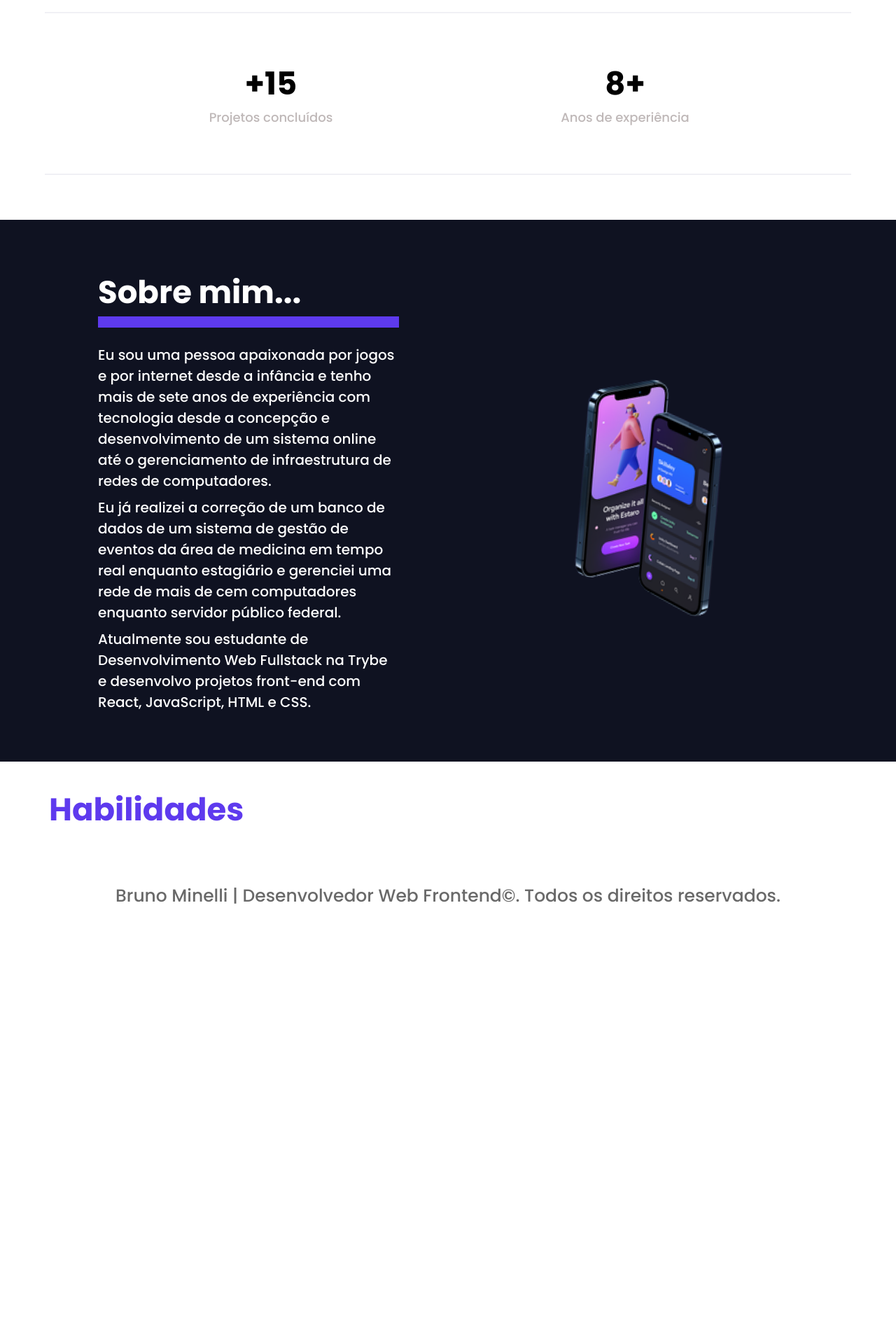
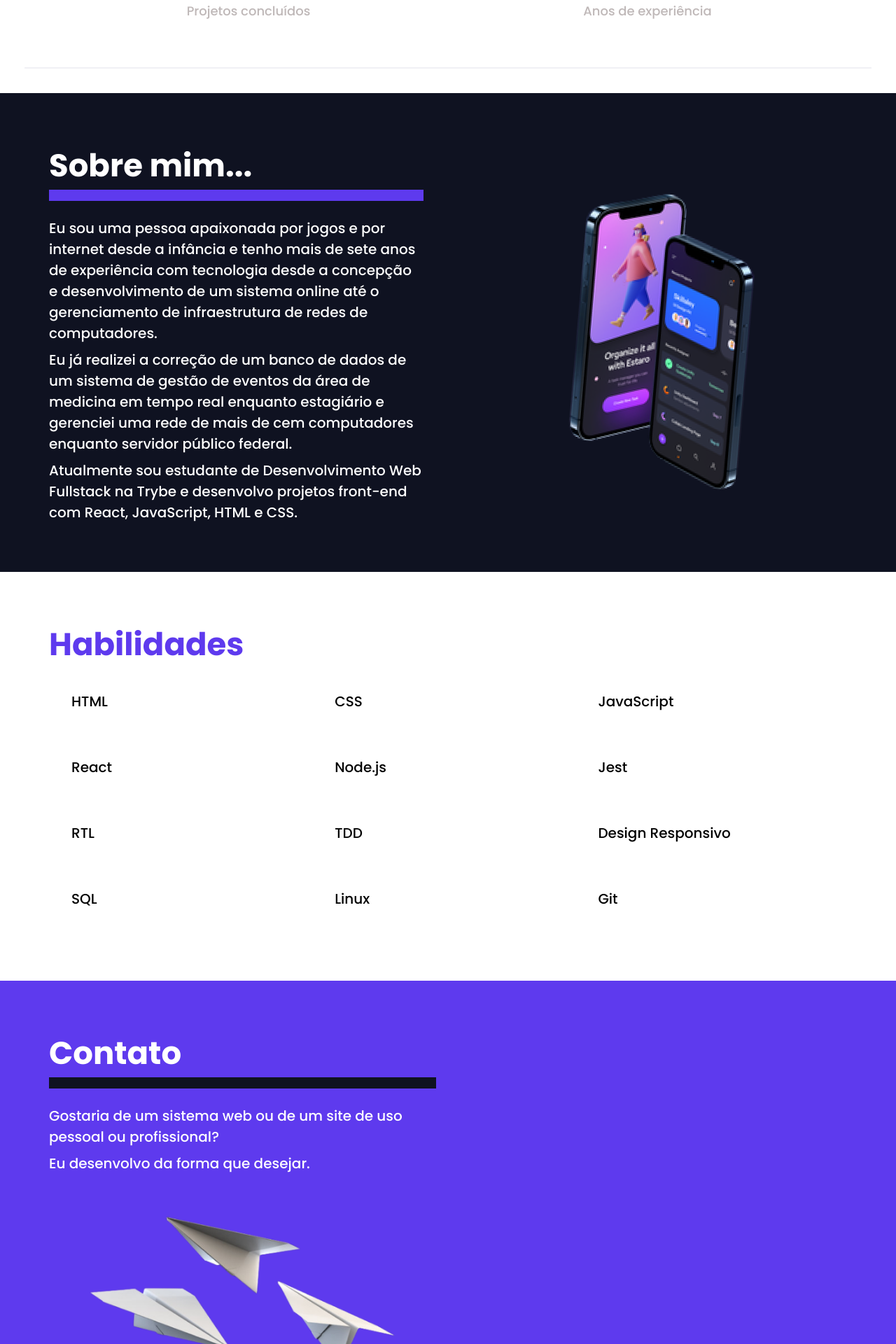
Before and after one commit to obrunominelli/obrunominelli.github.io, a React (Create React App) app: page / in a window 1280 px wide. Shown: the part 780-2700 px from the top of the page at 70% size. Before the commit the page ends 2114 px from the top, so only its background shows below. Built offline with nearby package versions, Linux system fonts and the light colour scheme.

Commit message:
Ajuste de design e criaçao do componente HomeContact.

```diff
--- a/src/components/HomeAbout.js
+++ b/src/components/HomeAbout.js
@@ -4,10 +4,10 @@ import { images } from '../data/images';
 class HomeAbout extends Component {
   render() {
     return (
-      <article className="row background-color-purple">
+      <article className="row background-color-dark-purple">
         <div className="flex-container">
           <section className="flex-container col">
-            <h1 className="content-title-white">Sobre mim...</h1>
+            <h1 className="content-title-white-border">Sobre mim...</h1>
             <p className="content-text-white">
               Eu sou uma pessoa apaixonada por jogos e por internet desde a infância e tenho mais de sete anos de experiência com tecnologia desde a concepção e desenvolvimento de um sistema online até o gerenciamento de infraestrutura de redes de computadores.
             </p>
--- /dev/null
+++ b/src/components/HomeContact.js
@@ -0,0 +1,24 @@
+import{ Component } from 'react';
+import { images } from '../data/images';
+
+class HomeContact extends Component {
+  render() {
+    return (
+      <article className="flex-container row background-color-purple">
+        <section className="flex-container col">
+          <h1 className="content-title-white">Contato</h1>
+          <p className="content-text-white">Gostaria de um sistema web ou de um site de uso pessoal ou profissional?</p>
+          <p className="content-text-white">Eu desenvolvo da forma que desejar.</p>
+          <figure className="flex-container">
+            <img src={ images.paperAirplanes.src } alt={ images.paperAirplanes.alt } className="content-image-auto"/>
+          </figure>
+        </section>
+        <section>
+
+        </section>
+      </article>
+    );
+  }
+}
+
+export default HomeContact;
--- a/src/components/HomeMetrics.js
+++ b/src/components/HomeMetrics.js
@@ -10,7 +10,7 @@ class HomeMetrics extends Component {
             <h2 className="content-text-grey">Projetos concluídos</h2>
           </section>
           <section className="block">
-            <h1 className="content-title-auto">8+</h1>
+            <h1 className="content-title-auto">+8</h1>
             <h2 className="content-text-grey">Anos de experiência</h2>
           </section>
         </div>
--- a/src/components/HomeSkills.js
+++ b/src/components/HomeSkills.js
@@ -1,10 +1,16 @@
 import{ Component } from 'react';
+import skills from '../data/skills';
 
 class HomeSkills extends Component {
   render() {
     return (
       <article className="flex-container">
-        <h1 className="content-title-purple">Habilidades</h1>
+        <section className="flex-container col">
+          <h1 className="content-title-purple">Habilidades</h1>
+          <div className="skills">
+            { skills.hardSkills.map((skill) => <p className="skill-block content-text-auto">{skill}</p>) }
+          </div>
+        </section>
       </article>
     );
   }
--- a/src/data/images.js
+++ b/src/data/images.js
@@ -1,9 +1,11 @@
 import WhiteScreenLaptop from '../images/white-screen-laptop.png';
 import PurpleCellphone from '../images/purple-cellphone.png';
+import PaperAirplanes from '../images/paper-airplanes.png';
 
 const images = {
   laptop: { src: WhiteScreenLaptop, alt: 'Laptop com a tela em branco' },
-  cellphone: { src: PurpleCellphone, alt: 'Tepefone móvel roxo' },
+  cellphone: { src: PurpleCellphone, alt: 'Telefone móvel roxo' },
+  paperAirplanes: { src: PaperAirplanes, alt: 'Aviões de papel' },
 }
 
 export { images };
--- a/src/data/skills.js
+++ b/src/data/skills.js
@@ -4,8 +4,8 @@ const skills = {
     'RTL', 'TDD', 'Design Responsivo', 'SQL', 'Linux', 'Git'
   ],
   softSkills: [
-    'Gestão de tempo', 'Senso de Urgência', 'Negociação', 'Pensamento Abstrato',
-    'Empatia', 'Trabalho em Equipe', 'Comunicação Interpessoal', 'Criatividade']
+    'Gestão de Tempo', 'Senso de Urgência', 'Negociação', 'Pensamento Abstrato',
+    'Empatia', 'Trabalho em Equipe', 'Comunicação Interpessoal', 'Criatividade', 'Autodidata']
 }
 
 export default skills;
--- a/src/pages/Home.js
+++ b/src/pages/Home.js
@@ -2,6 +2,7 @@ import{ Component } from 'react';
 import Footer from '../components/Footer';
 import Header from '../components/Header';
 import HomeAbout from '../components/HomeAbout';
+import HomeContact from '../components/HomeContact';
 import HomeIntro from '../components/HomeIntro';
 import HomeMetrics from '../components/HomeMetrics';
 import HomeSkills from '../components/HomeSkills';
@@ -16,6 +17,7 @@ class Home extends Component {
           <HomeMetrics />
           <HomeAbout />
           <HomeSkills />
+          <HomeContact />
         </main>
         <Footer />
       </>
--- a/src/styles/style.css
+++ b/src/styles/style.css
@@ -13,7 +13,7 @@
   display: flex;
   align-items: center;
   justify-content: center;
-  padding: 35px 70px;
+  padding: 35px;
 }
 
 .row {
@@ -43,7 +43,7 @@
 }
 
 .container {
-  margin: 64px;
+  margin: 35px;
   border-top: 2px solid var(--light-grey);
   border-bottom: 2px solid var(--light-grey);
 }
@@ -110,6 +110,10 @@
 }
 
 .background-color-purple {
+  background-color: var(--purple);
+}
+
+.background-color-dark-purple {
   background-color: var(--dark-purple);
 }
 
@@ -120,6 +124,15 @@
 }
 
 .content-title-white {
+  border-bottom: 16px solid var(--dark-purple);
+  margin-bottom: 16px;
+  font-style: normal;
+  font-weight: 700;
+  font-size: 45px;
+  color: var(--white);
+}
+
+.content-title-white-border {
   border-bottom: 16px solid var(--purple);
   margin-bottom: 16px;
   font-style: normal;
@@ -168,13 +181,19 @@
 }
 
 .content-image-auto {
-  max-width: 400px;
+  max-width: fit-content;
   min-width: 280px;
 }
 
 .skills {
   display: flex;
-  flex-flow: row wrap;}
+  flex-flow: row wrap;
+}
+
+.skill-block {
+  width: 33%;
+  padding: 32px;
+}
 
 .footer {
   align-items: center;
```
Also changed, not shown: src/data/contact.js (added, +19 -0 lines), src/styles/reset.css (+5 -5 lines), src/images/paper-airplanes.png (added).
